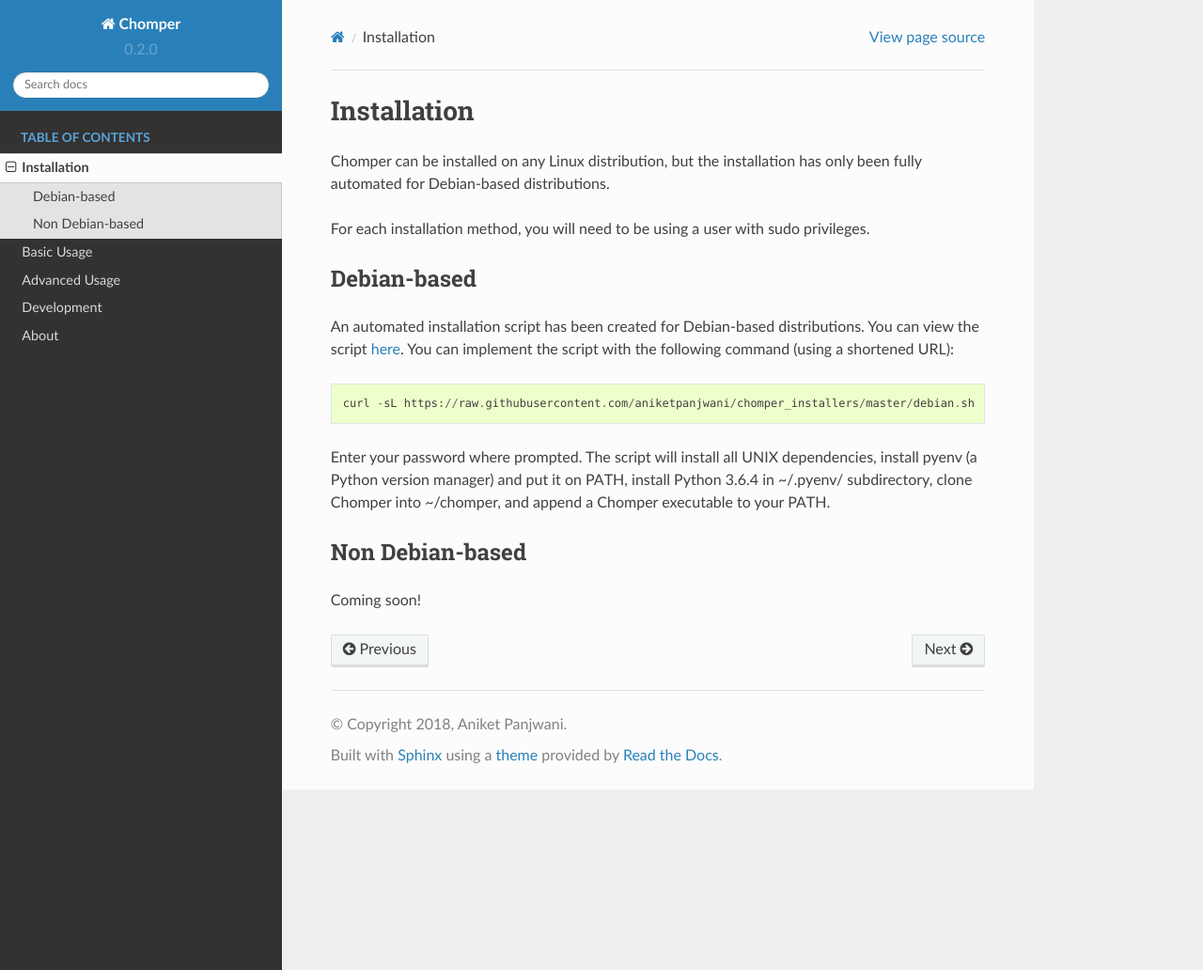
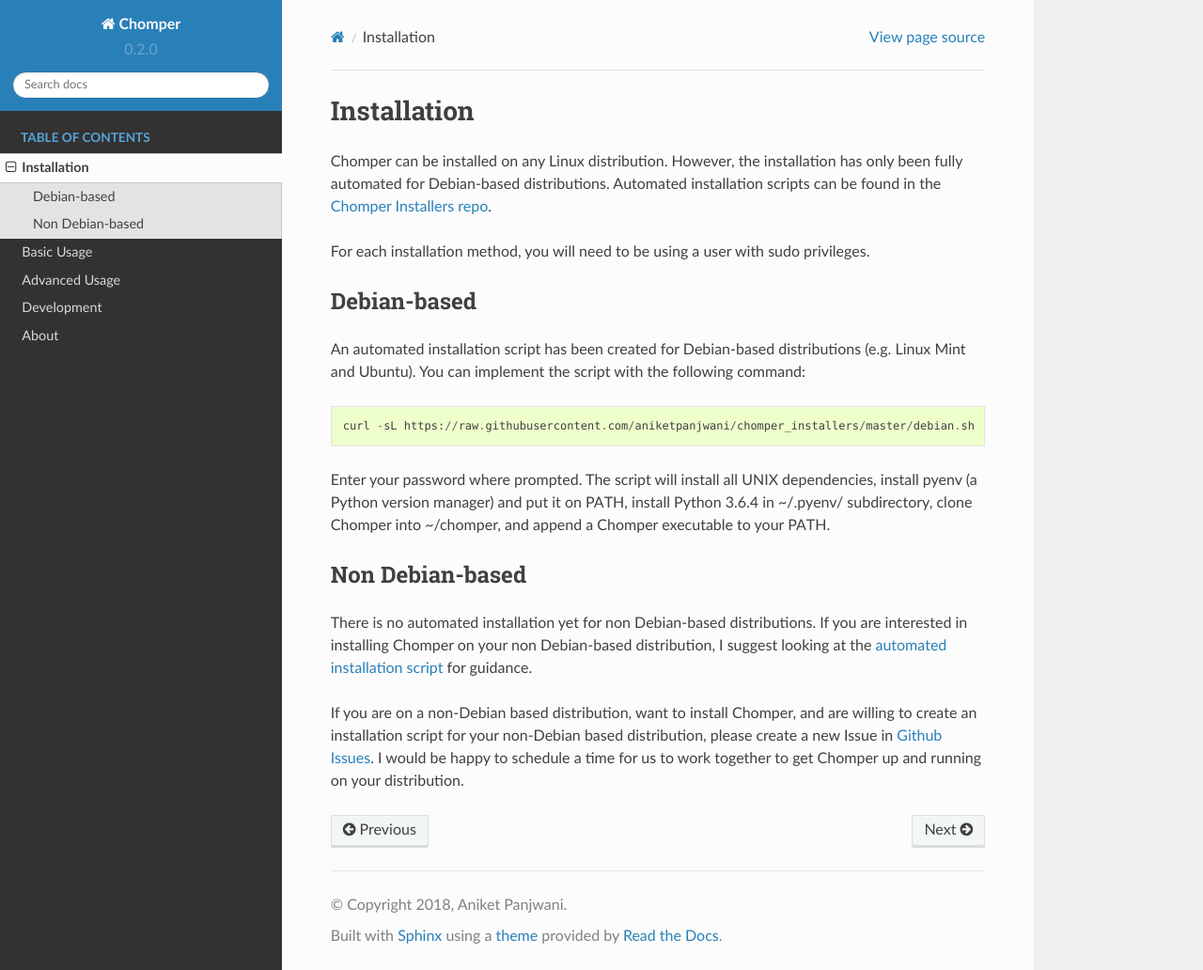
Before and after one commit to aniketpanjwani/chomper, a Sphinx documentation site: the page built from docs/installation/index.rst, in a window 1280 px wide and 1032 px high. Shown: the whole window at 94% size. Built offline with Sphinx 7.4.7 and the Read the Docs theme 2.0.0, drawn with Linux system fonts in a browser that asks for light colours.

Commit message:
Amend installation instructions.

```diff
--- a/docs/installation/index.rst
+++ b/docs/installation/index.rst
@@ -1,7 +1,7 @@
 Installation
 ============
 
-Chomper can be installed on any Linux distribution, but the installation has only been fully automated for Debian-based distributions.
+Chomper can be installed on any Linux distribution. However, the installation has only been fully automated for Debian-based distributions. Automated installation scripts can be found in the `Chomper Installers repo <https://github.com/aniketpanjwani/chomper_installers>`__.
 
 For each installation method, you will need to be using a user with sudo privileges.
 
@@ -9,7 +9,7 @@
 Debian-based
 ############
 
-An automated installation script has been created for Debian-based distributions. You can view the script `here <https://gist.github.com/aniketpanjwani/bab67be0e685b65c13a6ec1cc132e321>`_. You can implement the script with the following command (using a shortened URL)::
+An automated installation script has been created for Debian-based distributions (e.g. Linux Mint and Ubuntu). You can implement the script with the following command::
 
   curl -sL https://raw.githubusercontent.com/aniketpanjwani/chomper_installers/master/debian.sh | bash && source ~/.bashrc
 
@@ -19,4 +19,6 @@
 Non Debian-based
 ################
 
-Coming soon!
+There is no automated installation yet for non Debian-based distributions. If you are interested in installing Chomper on your non Debian-based distribution, I suggest looking at the `automated installation script <https://github.com/aniketpanjwani/chomper_installers/blob/master/debian.sh>`__ for guidance.
+
+If you are on a non-Debian based distribution, want to install Chomper, and are willing to create an installation script for your non-Debian based distribution, please create a new Issue in `Github Issues <https://github.com/aniketpanjwani/chomper/issues>`__. I would be happy to schedule a time for us to work together to get Chomper up and running on your distribution.
```
